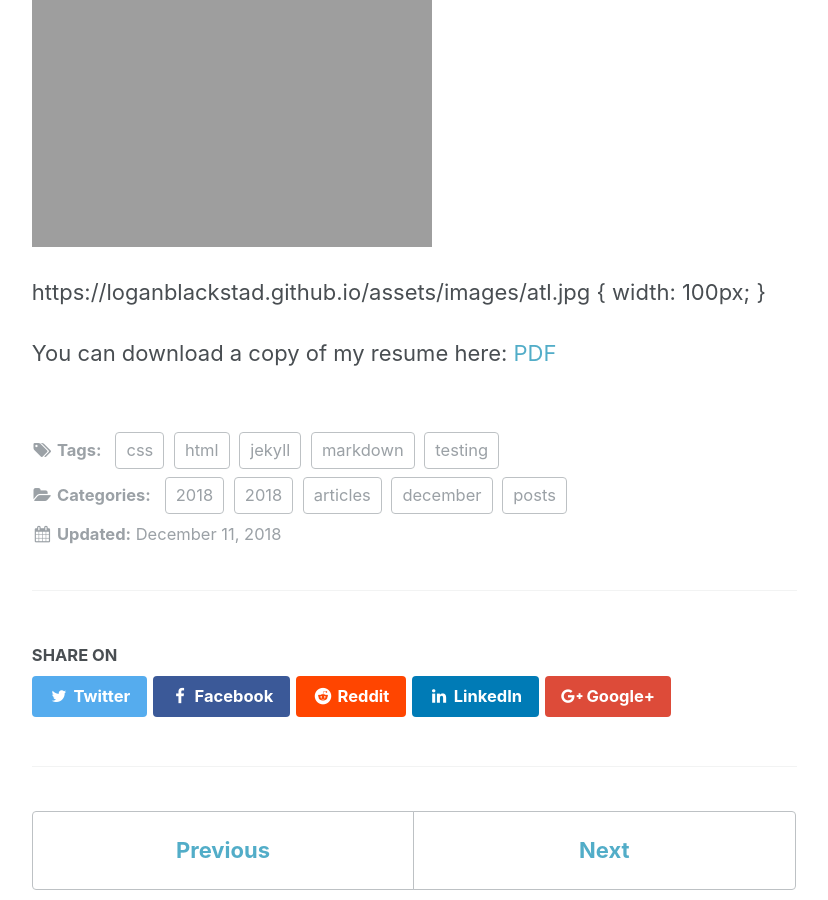
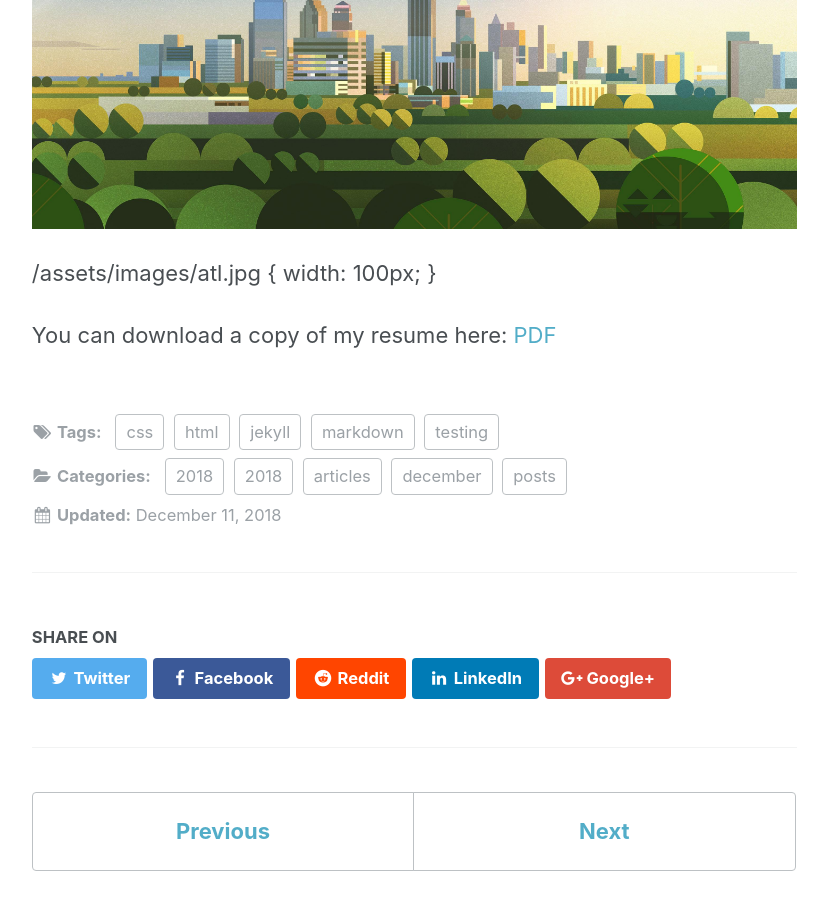
Before and after one commit to loganblackstad/loganblackstad.github.io, a Jekyll site: the page built from _posts/2018-12-11-creating-a-markdown-post.md, in a window 1280 px wide and 900 px high, scrolled down 471 px. Shown: the whole window, without its empty margins (252-1080 px from the left). Built offline with Jekyll 4.4.1, drawn with Linux system fonts in a browser that asks for light colours; comment, search, counter and statistics services are not loaded.

Commit message:
Update 2018-12-11-creating-a-markdown-post.md

```diff
--- a/_posts/2018-12-11-creating-a-markdown-post.md
+++ b/_posts/2018-12-11-creating-a-markdown-post.md
@@ -18,9 +18,9 @@ You can follow this nice YouTube tutorial like I did:
 
 Here is a nice vector image of the Atlanta Sky Line:
 
-![image tooltip here](/assets/images/atl.jpg = 50x)
+![atlanta skyline](/assets/images/atl.jpg)
 
-{{ "/assets/images/atl.jpg" | absolute_url }} { width: 100px; }
+{{ "/assets/images/atl.jpg" }} { width: 100px; }
 
 
 You can download a copy of my resume here:  [PDF]({{site.url}}/assets/Resume - Logan Blackstad.pdf)
```
